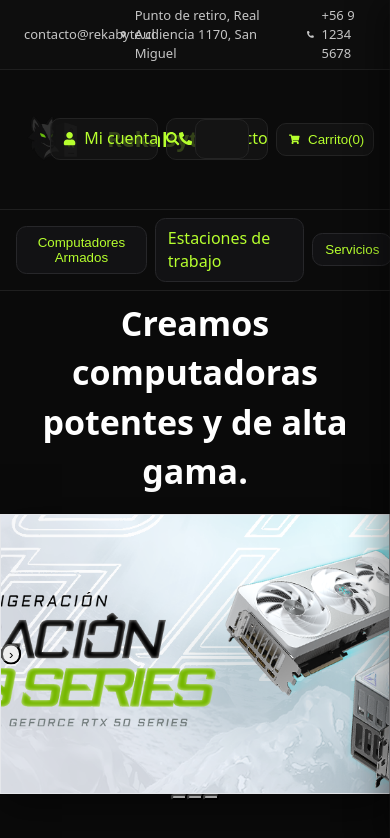
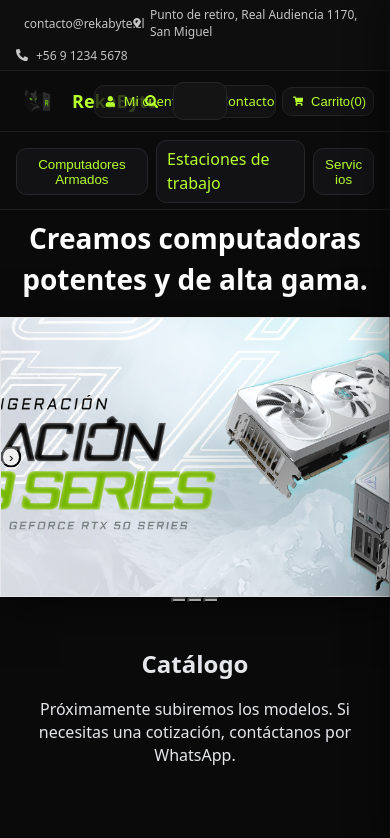
Before and after one commit to Rekabyte1/rekabytepc, a Next.js app: page / in a window 390 px wide. Shown: the top 838 px of the page. Built offline with nearby package versions, Linux system fonts and the light colour scheme.

Commit message:
Update globals.css

```diff
--- a/app/globals.css
+++ b/app/globals.css
@@ -231,3 +231,57 @@
 
 /* Evita “scroll” lateral por contenedores tozudos */
 html, body { overflow-x: hidden; }
+
+/* ====== POLISH MÓVIL (overrides mínimos) ====== */
+
+/* Layout general móvil */
+@media (max-width: 640px) {
+  .rb-topbar { font-size: 12px; }
+  .rb-topbar-row { flex-wrap: wrap; row-gap: 6px; }
+  .rb-topbar-row .pill + .pill { margin-left: 0; }
+
+  .rb-main { padding: 8px 0; }
+  .rb-brand img { height: 44px; }          /* antes 115px */
+  .rb-brand-name { font-size: 18px; }
+
+  .rb-search { max-width: none; }
+  .rb-search input { height: 38px; }
+
+  .rb-actions { gap: 6px; }
+  .rb-action { padding: 6px 10px; font-size: 13px; }
+
+  .rb-nav-row {
+    overflow-x: auto; -webkit-overflow-scrolling: touch;
+    padding-bottom: 6px;
+  }
+  .rb-nav-row::-webkit-scrollbar { display: none; }
+  .rb-pill { padding: .45rem .65rem; }
+
+  .hero-title { font-size: 28px; }
+  .hero-banner { height: 220px; }
+}
+
+/* Mega-menú: columnas y panel en móvil */
+@media (max-width: 768px) {
+  .rb-mega-grid { grid-template-columns: repeat(2, minmax(0, 1fr)); gap: 1rem; }
+}
+@media (max-width: 480px) {
+  .rb-mega-grid { grid-template-columns: 1fr; }
+  .rb-mega-panel {
+    left: 50%;
+    transform: translateX(-50%);
+    width: calc(100vw - 1.5rem);
+  }
+}
+
+/* Grilla de productos: hijos pueden encogerse y la miniatura es fluida */
+.products-grid > * { min-width: 0; }
+.product-card .thumb,
+.product-card .thumb img {
+  width: 100%;
+  height: auto;
+  object-fit: cover;
+}
+
+/* Evita que textos largos “rompan” el layout en móvil */
+:is(h1,h2,h3,h4,.rb-action,.rb-pill,.product-card) { word-break: break-word; }
```
